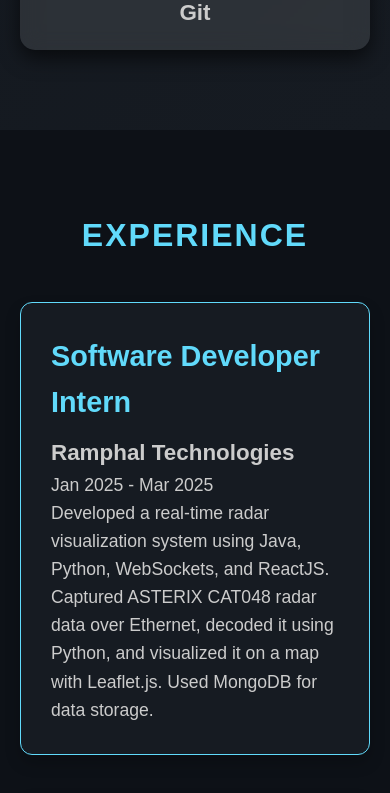
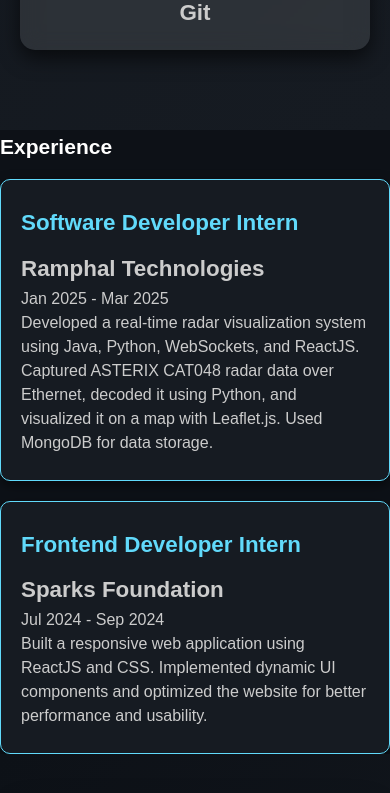
Before and after one commit to INFANTLUVANGO/portfolio, a React (Vite) app: page / in a window 390 px wide. Shown: the part 8160-8953 px from the top of the page. Built offline with nearby package versions, Linux system fonts and the light colour scheme.

Commit message:
Update Experience.css

```diff
--- a/src/styles/Experience.css
+++ b/src/styles/Experience.css
@@ -1,54 +1,140 @@
-
-  .experience-container {
-    min-height: calc(100vh - 80px);  /* Ensure the section fills the viewport minus footer */
+/* 🌟 Projects Section */
+.experience {
+  min-height: 100vh;
   display: flex;
   flex-direction: column;
+  align-items: center;
   justify-content: center;
-    align-items: center;
-    background: #0d1117;
+  background: linear-gradient(135deg, #0d1117, #161b22);
   color: #fff;
-    padding: 80px 20px;
+  padding: 100px 20px;
+  text-align: center;
   overflow: hidden;
-    text-align: center;
+  position: relative;
+  z-index: 1;
 }
 
-  /* Heading Style */
-  .experience-container h2 {
+/* 🌌 Background Shapes */
+.experience-background div {
+  position: absolute;
+  z-index: 0;
+  opacity: 0.3;
+  transition: all 0.4s ease-in-out;
+}
+
+.shape-circle {
+  width: 180px;
+  height: 180px;
+  background: rgba(97, 218, 251, 0.2);
+  border-radius: 50%;
+  top: 10%;
+  left: 20%;
+  animation: float 8s infinite alternate;
+}
+
+.shape-triangle {
+  width: 0;
+  height: 0;
+  border-left: 90px solid transparent;
+  border-right: 90px solid transparent;
+  border-bottom: 160px solid rgba(255, 193, 7, 0.3);
+  top: 70%;
+  left: 65%;
+  animation: float 10s infinite alternate;
+}
+
+.shape-hexagon {
+  width: 150px;
+  height: 85px;
+  background: rgba(142, 68, 173, 0.3);
+  clip-path: polygon(50% 0%, 100% 25%, 100% 75%, 50% 100%, 0% 75%, 0% 25%);
+  top: 40%;
+  left: 50%;
+  animation: rotate 12s infinite linear;
+}
+
+/* 🔁 Animations */
+@keyframes float {
+  0% {
+    transform: translateY(0);
+  }
+  100% {
+    transform: translateY(-20px);
+  }
+}
+
+@keyframes rotate {
+  0% {
+    transform: rotate(0deg);
+  }
+  100% {
+    transform: rotate(360deg);
+  }
+}
+
+@keyframes fadeIn {
+  from {
+    opacity: 0;
+    transform: translateY(30px);
+  }
+  to {
+    opacity: 1;
+    transform: translateY(0);
+  }
+}
+
+
+.experience h2 {
   font-size: 3rem;
   color: #61dafb;
-    margin-bottom: 40px;
+  margin-bottom: 50px;
   text-transform: uppercase;
   letter-spacing: 2px;
-    animation: fadeIn 1.5s ease-in-out;
+  animation: fadeIn 1s ease-in-out;
+  z-index: 1;
 }
 
-  /* Experience Card Layout */
+/* 📦 Project Cards Container */
 .experience-list {
   display: flex;
   flex-wrap: wrap;
   justify-content: center;
-    gap: 40px;
+  gap: 30px;
   max-width: 1200px;
-    width: 100%;
-    padding-bottom: 40px;   /* Add padding at the bottom to prevent footer overlap */
+  margin: 0 auto;
+  z-index: 1;
 }
 
+/* 💡 Individual Project Card */
 .experience-card {
   background: #161b22;
   border: 1px solid #61dafb;
   border-radius: 12px;
-    box-shadow: 0 8px 16px rgba(0, 0, 0, 0.2);
-    transition: transform 0.3s, box-shadow 0.3s;
-    width: calc(45% - 20px);
-    min-width: 300px;
-    padding: 30px;
+  box-shadow: 0 6px 14px rgba(0, 0, 0, 0.3);
+  min-width: 280px;
+  max-width: 1500px;
+  padding: 40px;
   text-align: left;
-    animation: slideIn 0.8s ease-in-out;
+  position: relative;
+  overflow: hidden;
+  transition: transform 0.3s ease, box-shadow 0.3s ease;
 }
 
 .experience-card:hover {
-    transform: translateY(-10px);
-    box-shadow: 0 12px 24px rgba(0, 0, 0, 0.3);
+  transform: translateY(-8px);
+  box-shadow: 0 16px 35px rgba(0, 0, 0, 0.7);
+}
+
+.experience-card h3 {
+  font-size: 1.8rem;
+  color: #61dafb;
+  margin-bottom: 15px;
+}
+
+.experience-card p {
+  font-size: 1.1rem;
+  line-height: 1.6;
+  color: #ccc;
 }
 
 .experience-card h3 {
@@ -68,23 +154,50 @@
     color: #ccc;
   }
 
-  /* Responsive Design */
+
+/* 📱 Responsive Design Tweaks */
 @media (max-width: 992px) {
   .experience-card {
-      width: calc(100% - 20px);
+    width: calc(50% - 20px);
   }
 
-    .experience-container h2 {
-      font-size: 2.5rem;
+  .experience h2 {
+    font-size: 2.4rem;
   }
 }
 
 @media (max-width: 600px) {
+  .experience {
+    padding: 60px 15px;
+  }
+
+  .experience h2 {
+    font-size: 2rem;
+    margin-bottom: 30px;
+  }
+
+  .experience-list {
+    flex-direction: column;
+    gap: 20px;
+  }
+
   .experience-card {
     width: 100%;
+    padding: 25px 20px;
+    border-radius: 10px;
+    box-shadow: 0 4px 12px rgba(0, 0, 0, 0.5);
   }
 
-    .experience-container h2 {
-      font-size: 2rem;
+  .experience-card h3 {
+    font-size: 1.4rem;
+  }
+
+  .experience-card p {
+    font-size: 1rem;
+    line-height: 1.5;
+  }
+
+  .experience-background div {
+    display: none; /* Optionally hide shapes for clarity */
   }
 }
```
Lines whose indentation alone changed are shown as unchanged.
